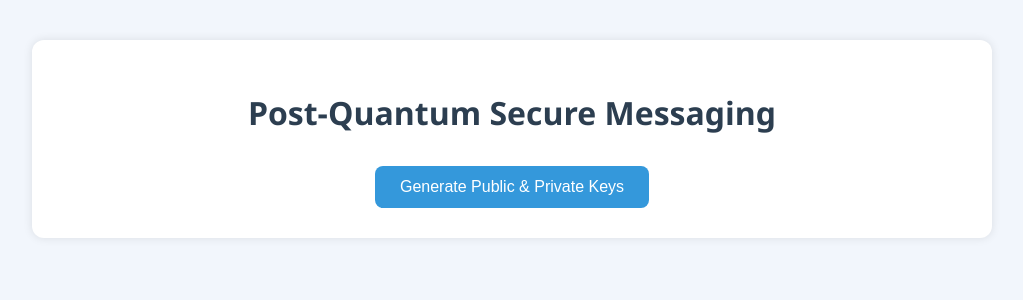
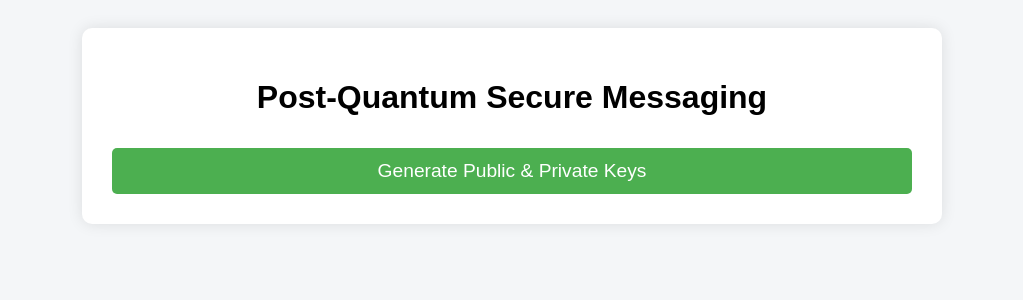
Before and after one commit to MishaFakhar/Infosecurity_project, a Flask app: page / in a window 1280 px wide. Shown: the top 300 px of the page, without its empty margins (128-1151 px from the left). Run offline with Flask 3, Linux system fonts and the light colour scheme.

Commit message:
Update index.html

```diff
--- a/templates/index.html
+++ b/templates/index.html
@@ -3,67 +3,7 @@
 <head>
     <meta charset="UTF-8">
     <title>Post-Quantum Secure Messaging</title>
-    <style>
-        body {
-            background-color: #f2f6fc;
-            font-family: 'Segoe UI', Tahoma, Geneva, Verdana, sans-serif;
-            margin: 0;
-            padding: 0;
-        }
-        .container {
-            max-width: 900px;
-            margin: 40px auto;
-            padding: 30px;
-            background-color: #ffffff;
-            box-shadow: 0px 0px 10px rgba(0,0,0,0.1);
-            border-radius: 12px;
-        }
-        h1, h2 {
-            color: #2c3e50;
-            text-align: center;
-        }
-        form {
-            margin-top: 20px;
-            text-align: center;
-        }
-        button {
-            background-color: #3498db;
-            color: white;
-            padding: 12px 25px;
-            border: none;
-            border-radius: 8px;
-            font-size: 16px;
-            cursor: pointer;
-            transition: background-color 0.3s;
-            margin-top: 10px;
-        }
-        button:hover {
-            background-color: #2980b9;
-        }
-        textarea {
-            width: 100%;
-            height: 100px;
-            padding: 10px;
-            margin-top: 8px;
-            margin-bottom: 20px;
-            border: 1px solid #ccc;
-            border-radius: 8px;
-            resize: vertical;
-            font-size: 14px;
-        }
-        label {
-            font-weight: bold;
-            display: block;
-            margin-bottom: 5px;
-            color: #34495e;
-        }
-        .key-section, .encryption-section, .cipher-section, .decryption-section, .decrypted-section {
-            margin-top: 40px;
-            padding: 20px;
-            background-color: #ecf0f1;
-            border-radius: 10px;
-        }
-    </style>
+    <link rel="stylesheet" href="{{ url_for('static', filename='style.css') }}">
 </head>
 <body>
 <div class="container">
@@ -114,6 +54,7 @@
             <input type="hidden" name="private_key" value="{{ private_key }}">
             <input type="hidden" name="ciphertext_kem" value="{{ ciphertext_kem }}">
             <input type="hidden" name="encrypted_message" value="{{ encrypted_message }}">
+            <input type="hidden" name="shared_secret" value="{{ shared_secret }}">
             <button name="action" value="decrypt">Decrypt Message</button>
         </form>
     </div>
```
